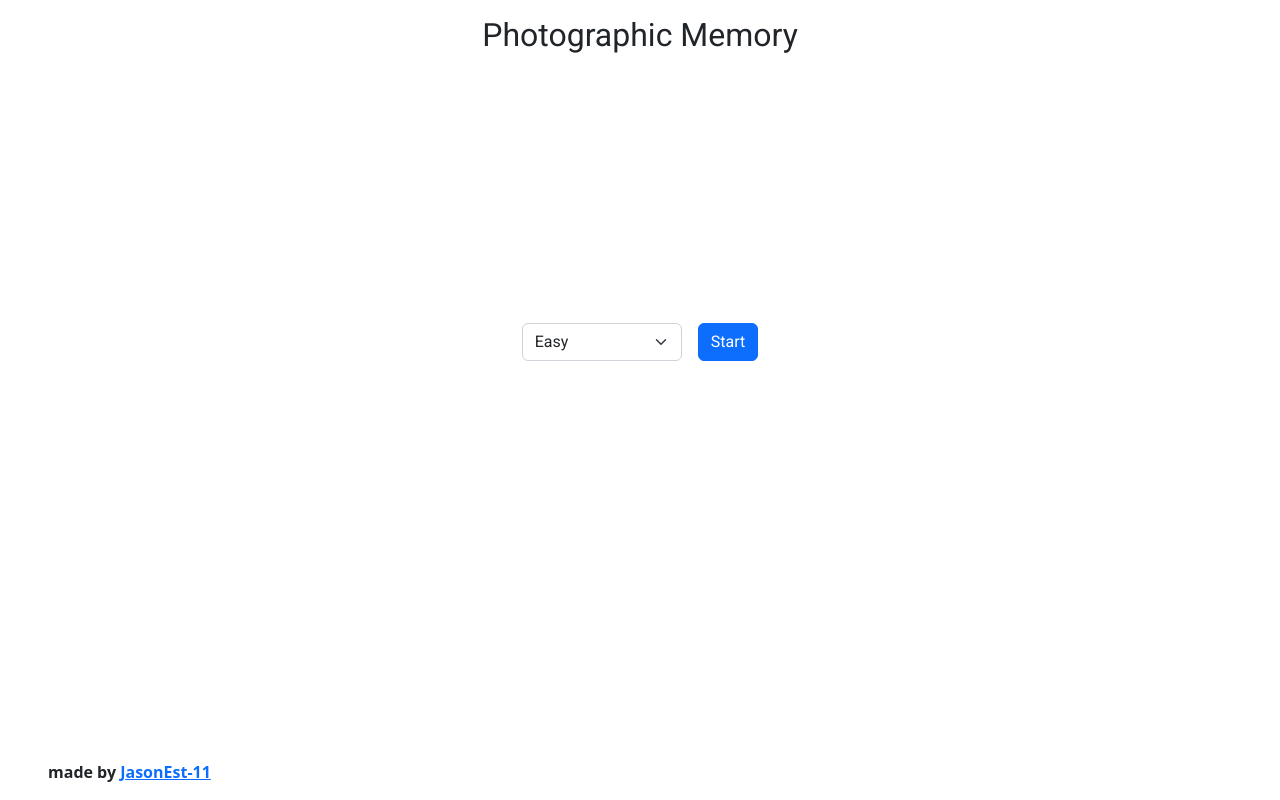
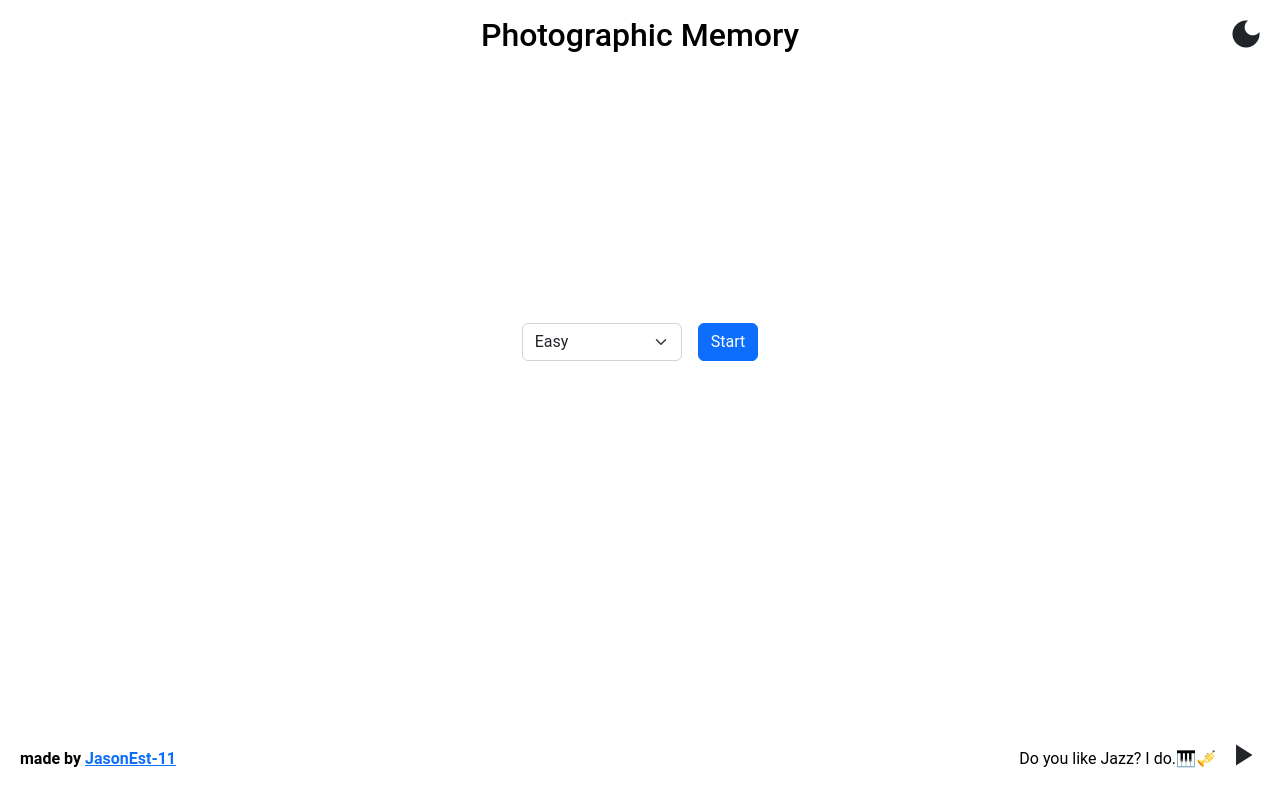
Before and after one commit to JasonEst-11/CatsInBoxes, a Vue app: page / in a window 1280 px wide. Built offline with nearby package versions, Linux system fonts and the light colour scheme; what vue-sweetalert2 would draw is missing.

Commit message:
added dark mode and jazz

```diff
--- a/index.html
+++ b/index.html
@@ -4,6 +4,8 @@
     <meta charset="UTF-8" />
     <link rel="icon" type="image/svg+xml" href="https://lh3.googleusercontent.com/EbXw8rOdYxOGdXEFjgNP8lh-YAuUxwhOAe2jhrz3sgqvPeMac6a6tHvT35V6YMbyNvkZL4R_a2hcYBrtfUhLvhf-N2X3OB9cvH4uMw=w1064-v0" />
     <meta name="viewport" content="width=device-width, initial-scale=1.0" />
+    <link href="https://fonts.googleapis.com/icon?family=Material+Icons"
+      rel="stylesheet">
     <title>Photographic Memory</title>
   </head>
   <body>
--- a/src/App.vue
+++ b/src/App.vue
@@ -1,10 +1,8 @@
 <template>
-  <div class="outer" draggable="false">
-    <div class="mt-3" draggable="false">
+  <div class="outer p-3" :class="dark_mode ? 'dark' : 'light'" draggable="false">
     <h2 class="text-center" draggable="false" @click="reset" style="cursor: pointer">
       Photographic Memory
     </h2>
-    </div>
     <div v-if="!game_start" class="d-flex align-items-center justify-content-center" style="height: 70vh">
       <div class="m-2">
         <select v-model="selectedDifficulty" class="form-select" style="width: 10rem"
@@ -48,12 +46,35 @@
         </div>
       </div>
     </div>
+    <!-- Dark mode -->
+    <div class="dark-mode">
+      <i class="material-icons md-36 text-white" v-if="dark_mode" @click="toggleDarkmode">light_mode</i>
+      <i class="material-icons md-36 text-dark" v-else @click="toggleDarkmode">dark_mode</i>
     </div>
-
-  <strong class="signature">
+    <div class="footer">
+      <!-- Signature -->
+      <strong>
         made by
         <a href="https://github.com/JasonEst-11/Photographic-Memory" target="_blank">JasonEst-11</a>
       </strong>
+      <!-- Jazz music -->
+      <div class="d-flex justify-content-between align-items-center">
+        <div class="me-2">
+          Do you like Jazz? I do.🎹🎺
+        </div>
+        <div>
+          <i class="material-icons md-36 " :class="dark_mode ? 'text-white' : 'text-dark'" v-if="!jazz"
+            @click="playJazz">play_arrow</i>
+          <i class="material-icons md-36 " :class="dark_mode ? 'text-white' : 'text-dark'" v-else @click="pauseJazz">pause</i>
+        </div>
+        <div>
+          <audio ref="audio">
+            <source src="/src/assets/bg-jazz.mp3" type="audio/mpeg">
+          </audio>
+        </div>
+      </div>
+    </div>
+  </div>
 </template>
 
 <script>
@@ -87,6 +108,8 @@ export default {
       tries: 0,
       char_map: [],
       game_start: false,
+      dark_mode: false,
+      jazz: false
     };
   },
   computed: {
@@ -156,7 +179,7 @@ export default {
               });
               this.selected = [];
             }
-          }, 500);
+          }, 300);
         }
       }
     },
@@ -229,11 +252,35 @@ export default {
     },
     reset() {
       window.location.reload();
+      this.$refs.audio.volume = 0.2
     },
+    toggleDarkmode() {
+      this.dark_mode = !this.dark_mode
+      localStorage.setItem("dark", this.dark_mode)
+    },
+    playJazz() {
+      this.jazz = true;
+      this.$refs.audio.play();
+      this.$refs.audio.volume = 0.2
+    },
+    pauseJazz() {
+      this.jazz = false;
+      this.$refs.audio.pause();
+    }
   },
   mounted() {
     this.initData();
     this.shuffle();
+    let darkmode = localStorage.getItem("dark")
+    if (darkmode) {
+      if (darkmode === "false") {
+        this.dark_mode = false
+      } else {
+        this.dark_mode = true;
+      }
+    } else {
+      localStorage.setItem("dark", this.dark_mode)
+    }
   },
   watch: {
     selectedDifficulty(newVal, oldVal) {
@@ -245,109 +292,3 @@ export default {
   },
 };
 </script>
-
-<style scoped>
-@import url("https://fonts.googleapis.com/css2?family=Roboto&display=swap");
-
-* {
-  -webkit-user-select: none;
-  /* Safari */
-  -ms-user-select: none;
-  /* IE 10 and IE 11 */
-  user-select: none;
-  /* Standard syntax */
-}
-
-body {
-  display: flex;
-  justify-content: center;
-  align-items: center;
-  height: 100vh;
-  margin: 0;
-  background-color: #f4f4f4;
-}
-
-.grid-container {
-  display: grid;
-  /* grid-template-columns: repeat(4, 1fr);
-  grid-template-rows: repeat(4, 1fr); */
-  width: 80vmin;
-  height: 80vmin;
-  gap: 10px;
-}
-
-.grid-item {
-  background-color: transparent;
-  display: flex;
-  justify-content: center;
-  align-items: center;
-  font-size: 1.5em;
-  color: white;
-}
-
-.outer {
-  /* background-color: rgb(240, 211, 132); */
-  font-family: "Roboto", sans-serif;
-}
-
-.back-icon {
-  background-image: url("https://lh3.googleusercontent.com/EbXw8rOdYxOGdXEFjgNP8lh-YAuUxwhOAe2jhrz3sgqvPeMac6a6tHvT35V6YMbyNvkZL4R_a2hcYBrtfUhLvhf-N2X3OB9cvH4uMw=w1064-v0");
-  background-size: cover;
-  width: 100%;
-  height: 100%;
-}
-
-.game-wrapper {
-  height: 60vh;
-}
-
-.flip-card {
-  perspective: 1000px;
-  width: 100%;
-  height: 100%;
-  cursor: pointer;
-}
-
-.flip-card-inner {
-  width: 100%;
-  height: 100%;
-  transition: transform 0.3s;
-  transform-style: preserve-3d;
-  position: relative;
-}
-
-.flipped {
-  transform: rotateY(180deg);
-}
-
-.flip-card-front,
-.flip-card-back {
-  width: 100%;
-  height: 100%;
-  backface-visibility: hidden;
-  position: absolute;
-  top: 0;
-  left: 0;
-}
-
-.flip-card-front {
-  background-color: #fff;
-  display: flex;
-  align-items: center;
-  justify-content: center;
-}
-
-.flip-card-back {
-  background-color: #f8f8f8;
-  transform: rotateY(180deg);
-  display: flex;
-  align-items: center;
-  justify-content: center;
-}
-
-.signature {
-  position: fixed;
-  left: 3rem;
-  bottom: 1rem;
-}
-</style>
--- a/src/style.css
+++ b/src/style.css
@@ -0,0 +1,138 @@
+body {
+    background-color: black;
+    margin: 0;
+    padding: 0;
+}
+
+@import url("https://fonts.googleapis.com/css2?family=Roboto&display=swap");
+
+* {
+    -webkit-user-select: none;
+    /* Safari */
+    -ms-user-select: none;
+    /* IE 10 and IE 11 */
+    user-select: none;
+    /* Standard syntax */
+}
+
+body {
+    display: flex;
+    justify-content: center;
+    align-items: center;
+    height: 100vh;
+    margin: 0;
+    background-color: #f4f4f4;
+}
+
+.grid-container {
+    display: grid;
+    /* grid-template-columns: repeat(4, 1fr);
+  grid-template-rows: repeat(4, 1fr); */
+    width: 80vmin;
+    height: 80vmin;
+    gap: 10px;
+}
+
+.grid-item {
+    background-color: transparent;
+    display: flex;
+    justify-content: center;
+    align-items: center;
+    font-size: 1.5em;
+    color: white;
+}
+
+.outer {
+    font-family: "Roboto", sans-serif;
+    height: 100vh;
+    width: 100vw;
+}
+
+.back-icon {
+    background-image: url("https://lh3.googleusercontent.com/EbXw8rOdYxOGdXEFjgNP8lh-YAuUxwhOAe2jhrz3sgqvPeMac6a6tHvT35V6YMbyNvkZL4R_a2hcYBrtfUhLvhf-N2X3OB9cvH4uMw=w1064-v0");
+    background-size: cover;
+    width: 100%;
+    height: 100%;
+}
+
+.game-wrapper {
+    height: 60vh;
+}
+
+.flip-card {
+    perspective: 1000px;
+    width: 100%;
+    height: 100%;
+    cursor: pointer;
+}
+
+.flip-card-inner {
+    width: 100%;
+    height: 100%;
+    transition: transform 0.3s;
+    transform-style: preserve-3d;
+    position: relative;
+}
+
+.flipped {
+    transform: rotateY(180deg);
+}
+
+.flip-card-front,
+.flip-card-back {
+    width: 100%;
+    height: 100%;
+    backface-visibility: hidden;
+    position: absolute;
+    top: 0;
+    left: 0;
+}
+
+.flip-card-front {
+    background-color: #fff;
+    display: flex;
+    align-items: center;
+    justify-content: center;
+}
+
+.flip-card-back {
+    background-color: #f8f8f8;
+    transform: rotateY(180deg);
+    display: flex;
+    align-items: center;
+    justify-content: center;
+}
+
+.dark-mode {
+    position: fixed;
+    top: 1rem;
+    right: 1rem;
+    cursor: pointer;
+}
+
+.footer {
+    display: flex;
+    justify-content: space-between;
+    align-items: center;
+    position: fixed;
+    bottom: 0;
+    left: 0;
+    width: 100%;
+    padding: 20px;
+}
+
+.dark {
+    background-color: black;
+    color: white;
+}
+
+.light {
+    background-color: white;
+    color: black;
+}
+
+/* Default */
+.material-icons.md-36 {
+    font-size: 36px;
+    cursor: pointer;
+}
```
Also changed, not shown: 1 other file (tests, documents, lock files or other folders). Lines whose indentation alone changed are shown as unchanged.
